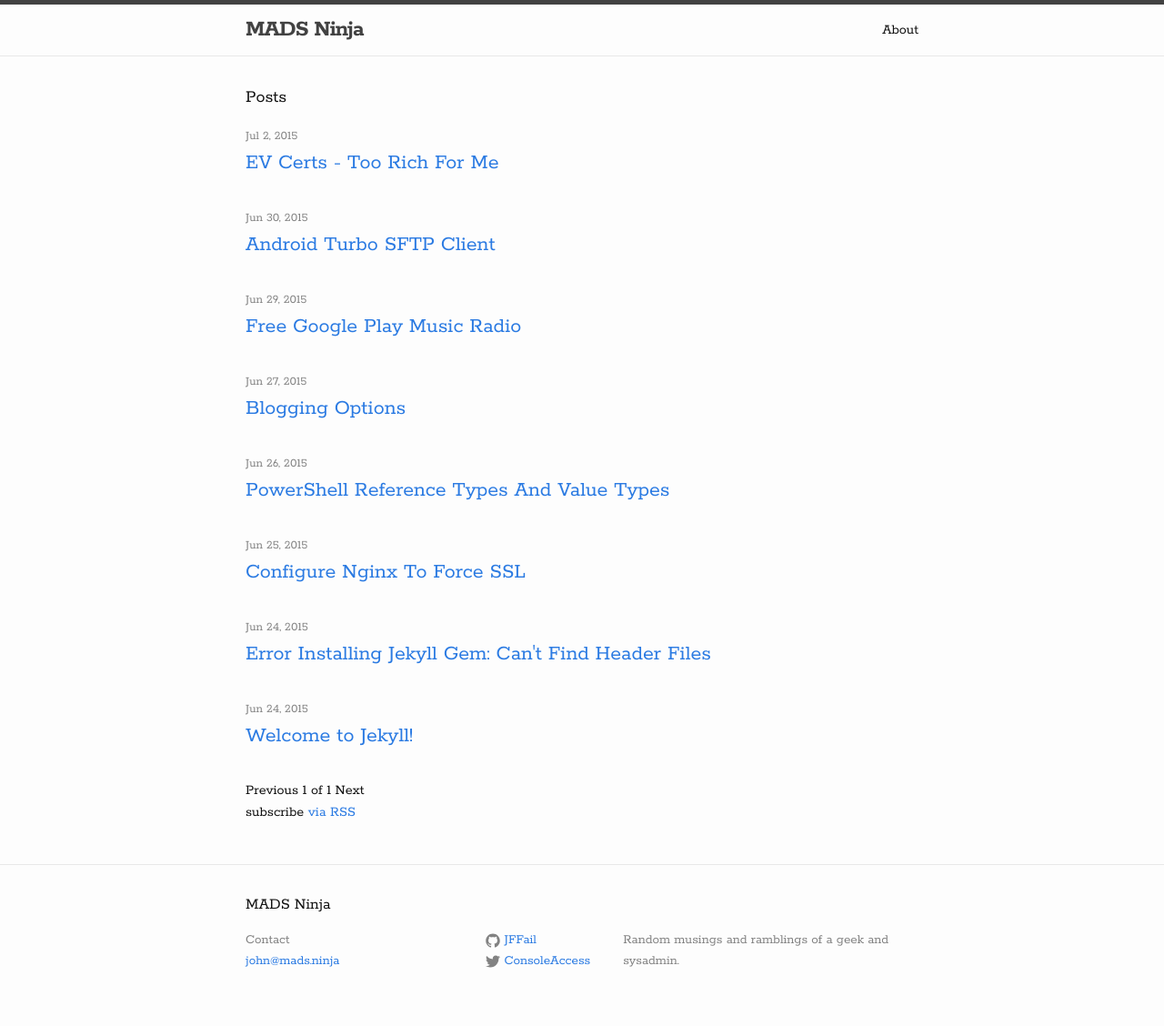
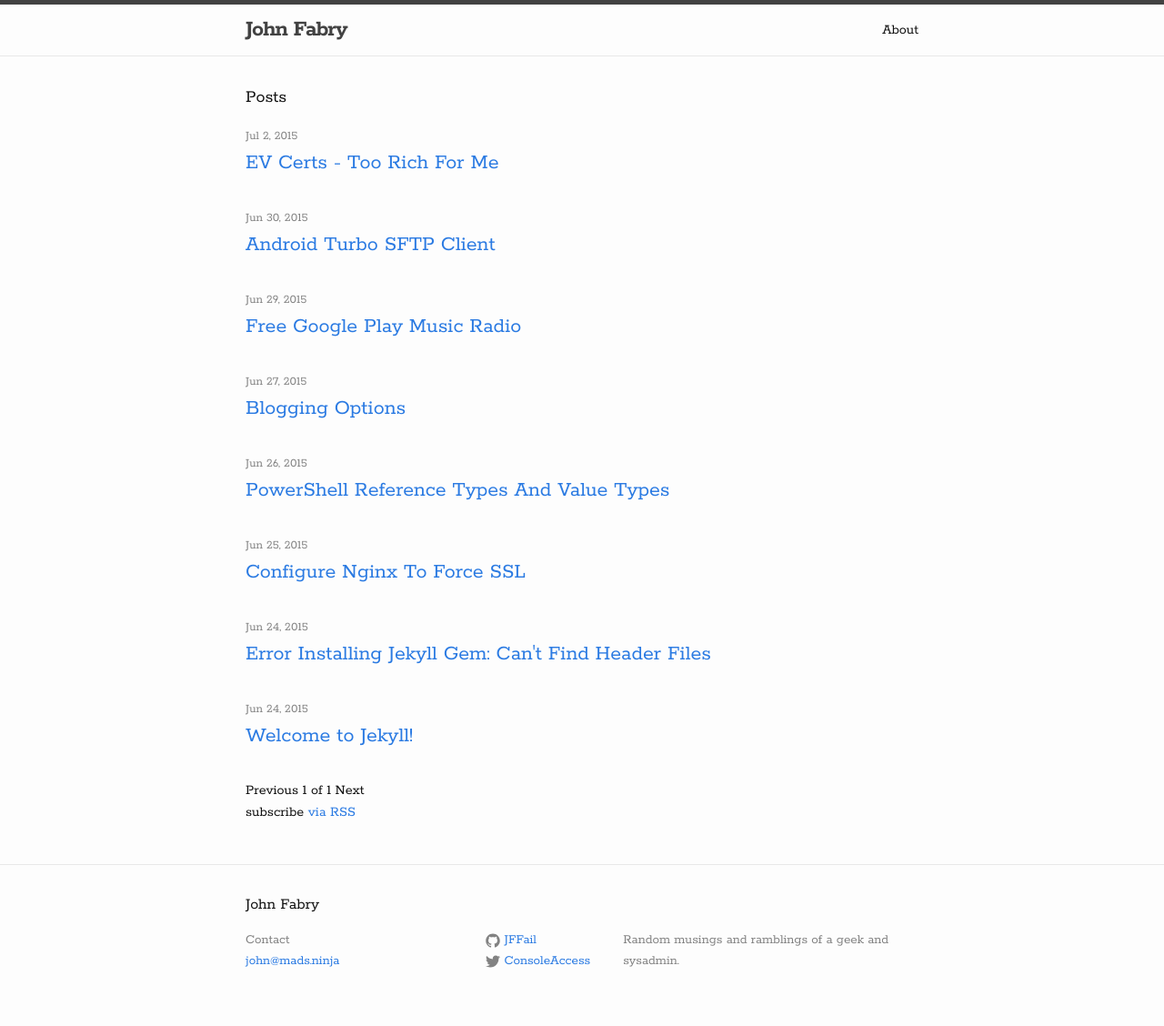
Before and after one commit to JFFail/Blog, a Jekyll site: the page built from index.html, in a window 1280 px wide. Shown: the whole page at 91% size. Built offline with Jekyll 4.4.1, drawn with Linux system fonts in a browser that asks for light colours; the list of posts is cut into pages by our own code.

Commit message:
Changes made to hopefully host this from Azure Web Apps

```diff
--- a/_config.yml
+++ b/_config.yml
@@ -1,13 +1,13 @@
 # Site settings
-title: MADS Ninja
-email: john@mads.ninja
+title: John Fabry
+#email: john@mads.ninja
 description: > # this means to ignore newlines until "baseurl:"
   Random musings and ramblings of a geek and sysadmin.
 baseurl: "" # the subpath of your site, e.g. /blog/
-url: "http://mads.ninja" # the base hostname & protocol for your site
+url: "https://johnfabry.azurewebsites.net" # the base hostname & protocol for your site
 twitter_username: ConsoleAccess
 github_username: JFFail
-destination: /var/www/mads.ninja/public_html
+#destination: /var/www/mads.ninja/public_html
 paginate: 10
 
 # Build settings
```
Also changed, not shown: 1 other file.
